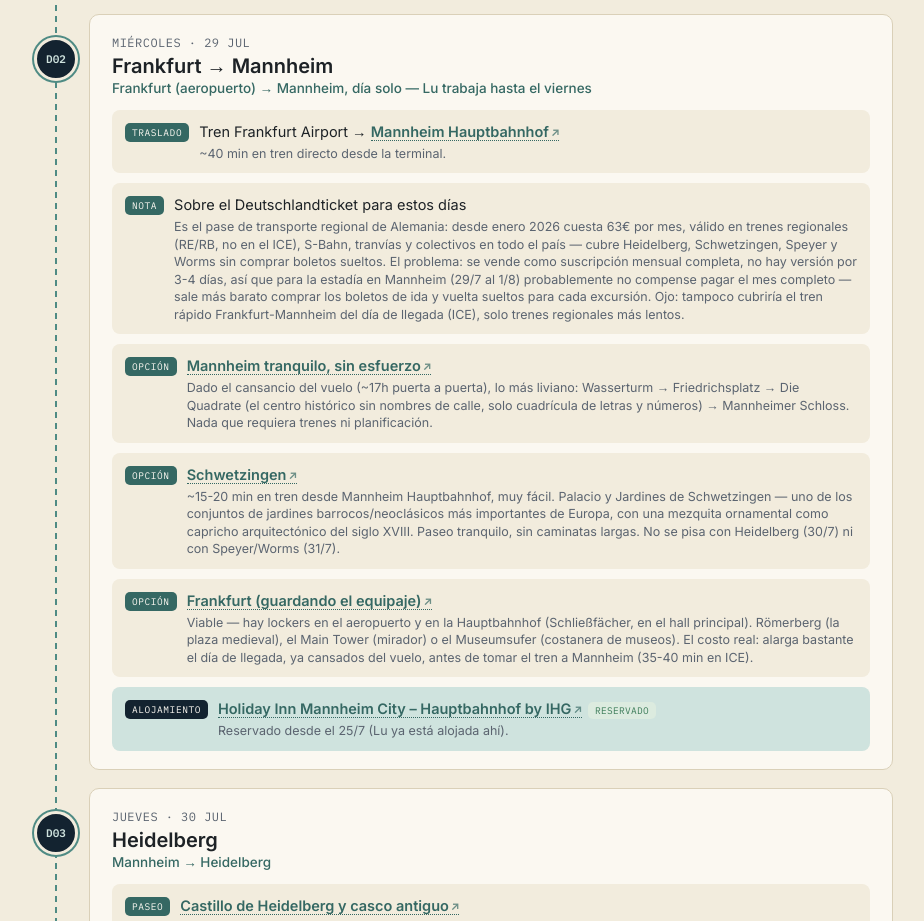
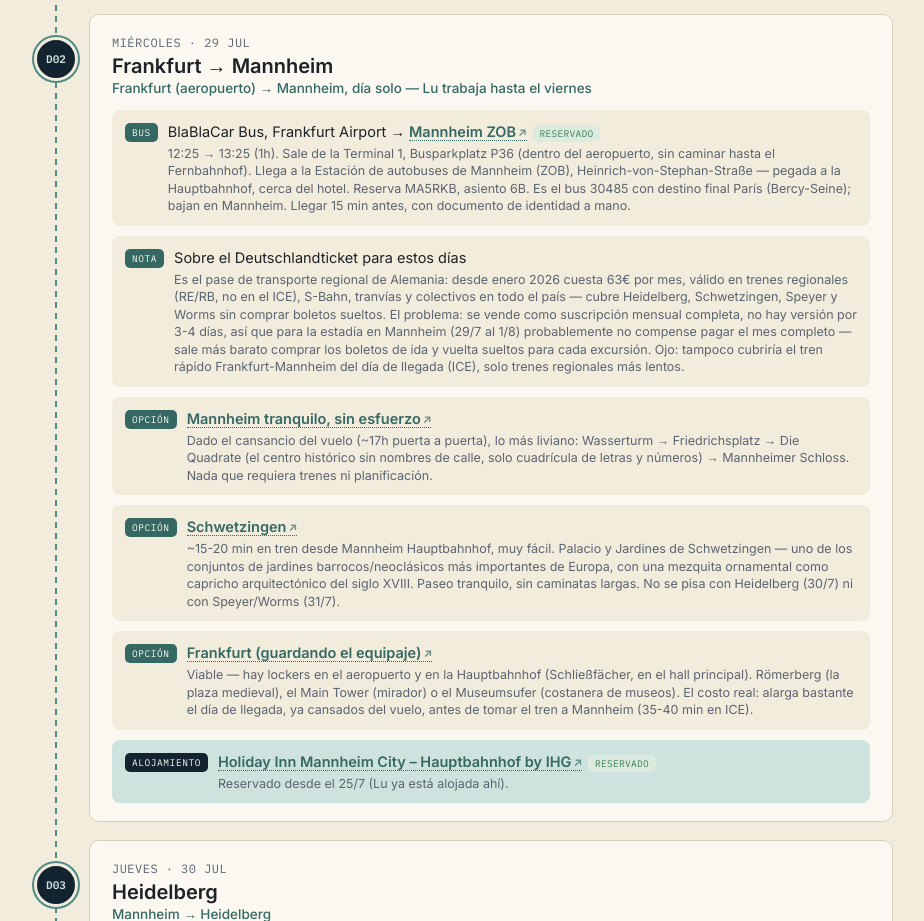
Before and after one commit to gcotegit/Itinerario-noruega, a plain HTML site: page index.html in a window 1280 px wide. Shown: the part 1026-1947 px from the top of the page, without its empty margins (177-1101 px from the left). Drawn offline with Linux system fonts and the light colour scheme.

Commit message:
Confirmar bus BlaBlaCar Frankfurt-Mannheim (reserva MA5RKB)

```diff
--- a/index.html
+++ b/index.html
@@ -443,7 +443,7 @@ const days = [
     title:"Frankfurt → Mannheim",
     route:"Frankfurt (aeropuerto) → Mannheim, día solo — Lu trabaja hasta el viernes",
     items:[
-      {tag:"traslado", text:"Tren Frankfurt Airport → Mannheim Hauptbahnhof", note:"~40 min en tren directo desde la terminal.", map:"Mannheim Hauptbahnhof"},
+      {tag:"bus", text:"BlaBlaCar Bus, Frankfurt Airport → Mannheim ZOB", note:"12:25 → 13:25 (1h). Sale de la Terminal 1, Busparkplatz P36 (dentro del aeropuerto, sin caminar hasta el Fernbahnhof). Llega a la Estación de autobuses de Mannheim (ZOB), Heinrich-von-Stephan-Straße — pegada a la Hauptbahnhof, cerca del hotel. Reserva MA5RKB, asiento 6B. Es el bus 30485 con destino final París (Bercy-Seine); bajan en Mannheim. Llegar 15 min antes, con documento de identidad a mano.", map:"Mannheim ZOB", status:"reservado"},
       {tag:"nota", text:"Sobre el Deutschlandticket para estos días", note:"Es el pase de transporte regional de Alemania: desde enero 2026 cuesta 63€ por mes, válido en trenes regionales (RE/RB, no en el ICE), S-Bahn, tranvías y colectivos en todo el país — cubre Heidelberg, Schwetzingen, Speyer y Worms sin comprar boletos sueltos. El problema: se vende como suscripción mensual completa, no hay versión por 3-4 días, así que para la estadía en Mannheim (29/7 al 1/8) probablemente no compense pagar el mes completo — sale más barato comprar los boletos de ida y vuelta sueltos para cada excursión. Ojo: tampoco cubriría el tren rápido Frankfurt-Mannheim del día de llegada (ICE), solo trenes regionales más lentos."},
       {tag:"opción", text:"Mannheim tranquilo, sin esfuerzo", note:"Dado el cansancio del vuelo (~17h puerta a puerta), lo más liviano: Wasserturm → Friedrichsplatz → Die Quadrate (el centro histórico sin nombres de calle, solo cuadrícula de letras y números) → Mannheimer Schloss. Nada que requiera trenes ni planificación.", map:"Wasserturm Mannheim"},
       {tag:"opción", text:"Schwetzingen", note:"~15-20 min en tren desde Mannheim Hauptbahnhof, muy fácil. Palacio y Jardines de Schwetzingen — uno de los conjuntos de jardines barrocos/neoclásicos más importantes de Europa, con una mezquita ornamental como capricho arquitectónico del siglo XVIII. Paseo tranquilo, sin caminatas largas. No se pisa con Heidelberg (30/7) ni con Speyer/Worms (31/7).", map:"Schwetzingen Palace"},
@@ -809,6 +809,7 @@ const daysAltOverride = [
 const bookings = {
   reservado:[
     {d:"28–29 jul", t:"Vuelo Buenos Aires → Roma → Frankfurt (ITA AZ681 / AZ400)"},
+    {d:"29 jul", t:"BlaBlaCar Bus, Frankfurt Airport → Mannheim ZOB (reserva MA5RKB)"},
     {d:"25 jul–1 ago", t:"Holiday Inn Mannheim City – Hauptbahnhof"},
     {d:"1–2 ago", t:"Noche en casa de Lea, Affalterbach (invitados)"},
     {d:"2 ago", t:"Traslado Affalterbach → aeropuerto de Frankfurt, con la familia de Lea"},
```
